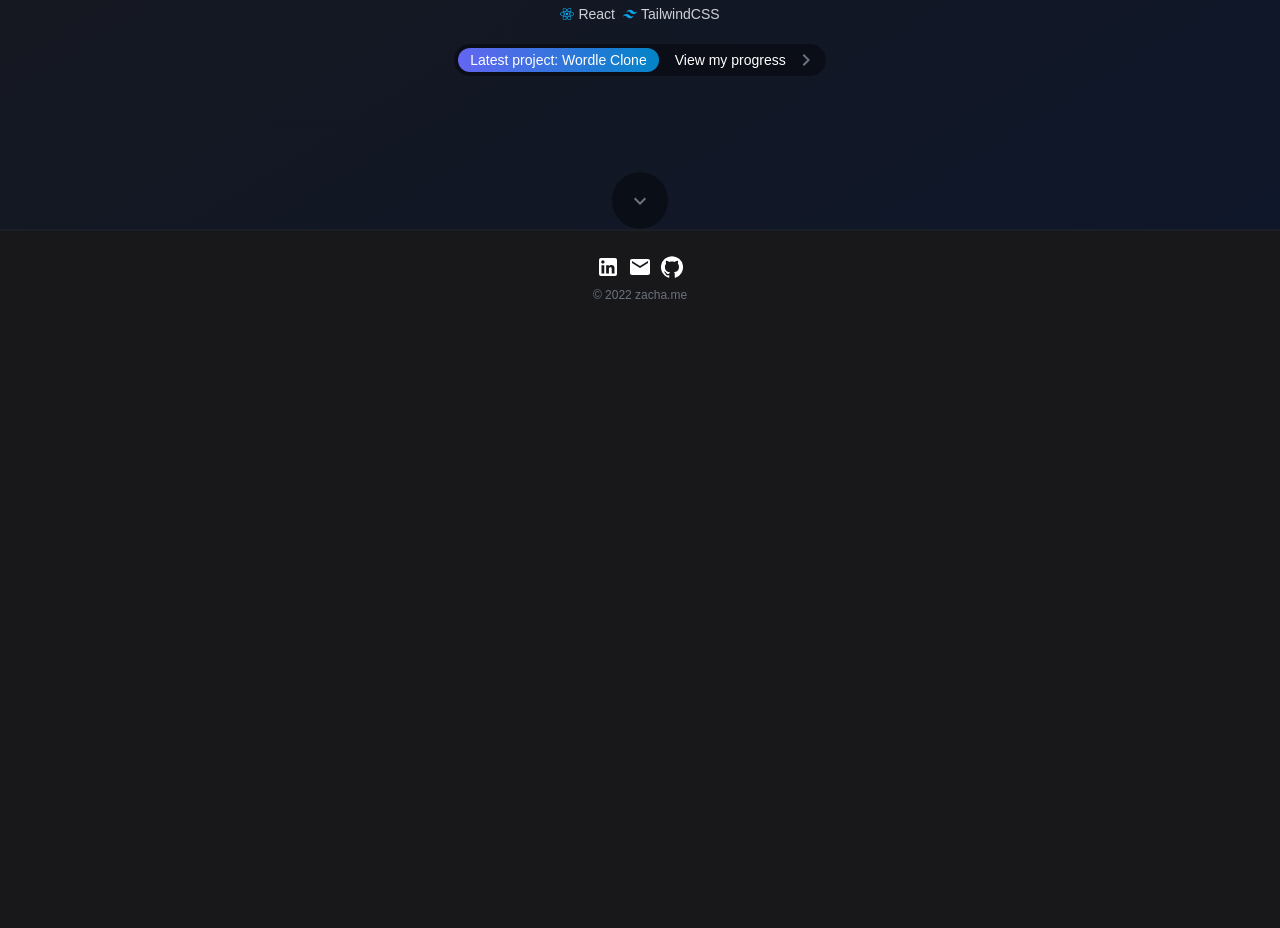
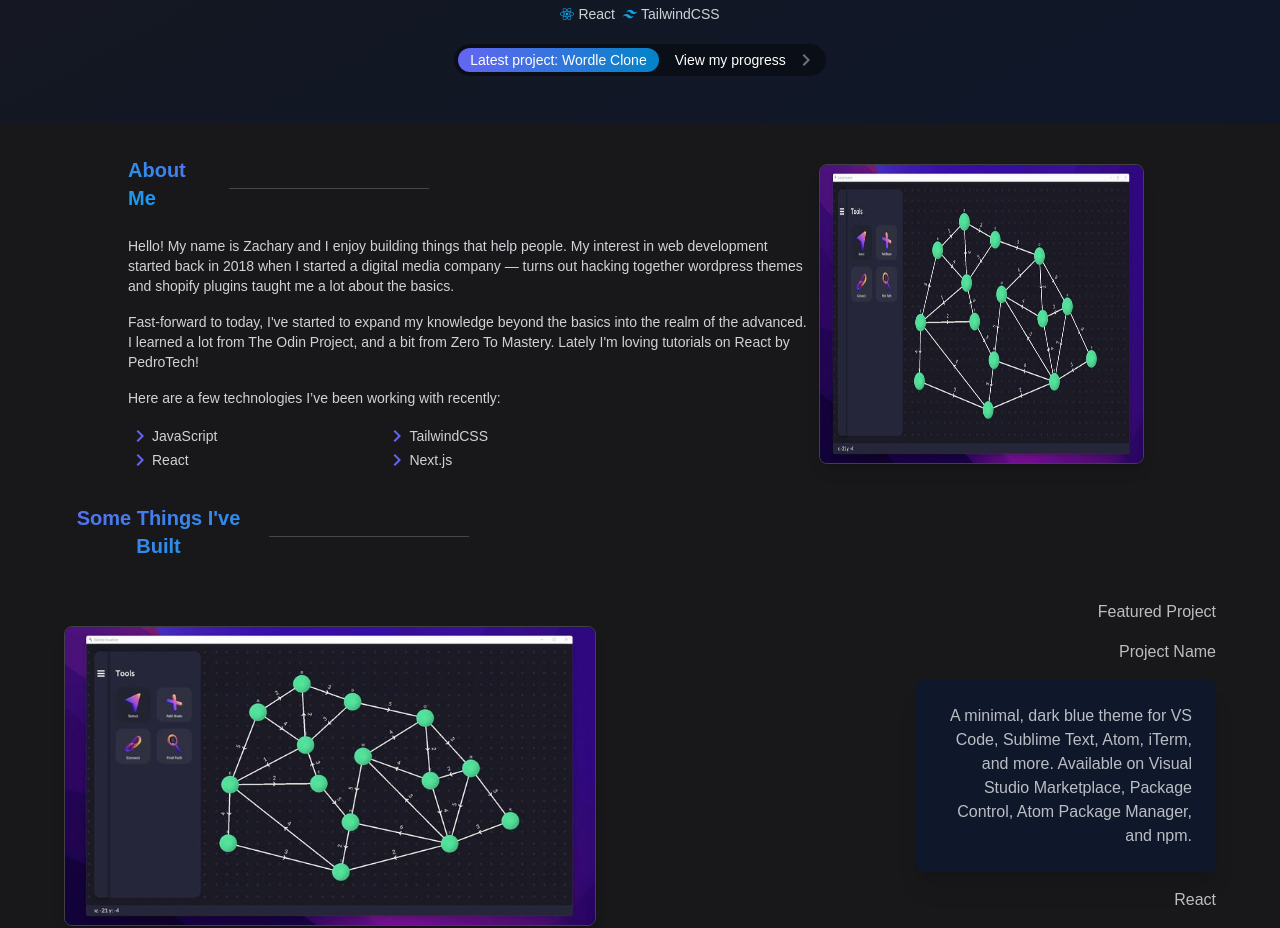
Before and after one commit to zachaxd/portzach, a React (Create React App) app: page / in a window 1280 px wide. Shown: the part 640-1568 px from the top of the page. Before the commit the page ends 967 px from the top, so only its background shows below. Built offline with nearby package versions, Linux system fonts and the light colour scheme.

Commit message:
Add About section layout v1

```diff
--- /dev/null
+++ b/src/Pages/About.jsx
@@ -0,0 +1,65 @@
+import React from 'react'
+import { BsFillPersonFill } from "react-icons/bs";
+import ChevronRight from '@mui/icons-material/ChevronRight';
+import Proj1 from "../assets/proj1.jpg"
+
+function About() {
+  return (
+    <div className='flex px-32 py-8 mx-auto items-center text-gray-200/90'>
+        {/* Text container */}
+        <div className='text-left w-2/3'>
+    {/* Header */}
+    <div className='flex items-center mb-4 gap-4'>
+         <h2 className='font-extrabold -mt-2 py-2 text-transparent text-xl
+                  bg-clip-text bg-gradient-to-bl w-[85px] from-indigo-500 to-sky-500'>
+                   About Me
+                </h2>
+        <span className='bg-white/20 w-[200px] h-[1px]'></span>
+    </div>
+        <div className='flex gap-4 flex-col text-sm'>
+        <p>
+            Hello! My name is Zachary and I enjoy building things that help people.
+            My interest in web development started back in 2018 when I started a digital media company — turns out hacking together wordpress themes and shopify plugins taught me a lot about the basics.
+        </p>
+        <p>
+        Fast-forward to today, I've started to expand my knowledge beyond the basics into the realm of the advanced. I learned a lot from The Odin Project, and a bit from Zero To Mastery. Lately I'm loving tutorials on React by PedroTech!
+        </p>
+        <p>
+        Here are a few technologies I’ve been working with recently:
+        </p>
+        </div>
+            {/* Tech container */}
+            <div className='flex justify-between mt-4 w-[360px]'>
+                {/* Left */}
+                <div className='flex flex-col'>
+                    <div className='flex items-center text-sm'>
+                        <ChevronRight className='text-indigo-500'/>
+                        <p>JavaScript</p>
+                    </div>
+                    <div className='flex items-center text-sm'>
+                        <ChevronRight className='text-indigo-500'/>
+                        <p>React</p>
+                    </div>
+                </div>
+                {/* Right */}
+                <div className='flex flex-col'>
+                <div className='flex items-center text-sm'>
+                        <ChevronRight className='text-indigo-500'/>
+                        <p>TailwindCSS</p>
+                    </div>
+                    <div className='flex items-center text-sm'>
+                        <ChevronRight className='text-indigo-500'/>
+                        <p>Next.js</p>
+                    </div>
+                </div>
+            </div>
+        </div>
+        {/* Img container */}
+        <div className='flex w-1/3 items-center justify-center p-2'>
+            <img src={Proj1} alt="" className='w-full h-[300px] rounded-lg shadow-lg border border-gray-200/20'/>
+        </div>
+    </div>
+  )
+}
+
+export default About
--- /dev/null
+++ b/src/Pages/FeaturedProjects.jsx
@@ -0,0 +1,53 @@
+import React from 'react'
+import GitHubIcon from '@mui/icons-material/GitHub';
+import GitHub from '@mui/icons-material/GitHub';
+import Proj1 from "../assets/proj1.jpg"
+
+function FeaturedProjects() {
+  return (
+    <div className='flex-col mx-auto w-full px-16'>
+         <div className='flex items-center mb-8 gap-4'>
+            <h2 className='font-extrabold -mt-2 py-2 text-transparent w-[189px] text-xl
+                  bg-clip-text bg-gradient-to-br from-indigo-500 to-sky-500'>
+                   Some Things I've Built
+            </h2>
+             <span className='bg-white/20 w-[200px] h-[1px] flex'></span>
+        </div>
+        {/* content container */}
+        <div className='flex items-center justify-between text-gray-200/80'>
+            {/* img container */}
+            <div className=''>
+                <img src={Proj1} className='w-full h-[300px] rounded-lg shadow-lg border border-gray-200/20' alt="" />
+            </div>
+            {/* Description container */}
+            <div className='flex flex-col gap-4 text-right'>
+                <p>
+                    Featured Project
+                </p>
+                <h1>
+                    Project Name
+                </h1>
+                {/* Description */}
+                <div className='rounded-lg bg-slate-900 shadow-xl p-6 max-w-[300px]'>
+                A minimal, dark blue theme for VS Code, Sublime Text, Atom, iTerm, and more. Available on Visual Studio Marketplace, Package Control, Atom Package Manager, and npm.
+                </div>
+                {/* Skills Used */}
+                <div>
+                    React
+                </div>
+                {/* Buttons */}
+                <div className='gap-4'>
+                <button className='text-white hover:text-indigo-500'>
+                    <GitHubIcon />
+                </button>
+                <button className='text-white hover:text-indigo-500'>
+                    <GitHubIcon />
+                </button>
+                </div>
+            </div>
+        </div>
+    </div>
+  )
+}
+
+export default FeaturedProjects
--- a/src/Pages/Home.jsx
+++ b/src/Pages/Home.jsx
@@ -7,15 +7,17 @@ import ChevronRight from '@mui/icons-material/ChevronRight';
 import { FaReact } from 'react-icons/fa';
 import {SiTailwindcss} from 'react-icons/si';
 import bg from '../assets/endless-clouds.svg'
+import About from './About';
+import FeaturedProjects from './FeaturedProjects';
 
 function Home() {
 
   const current = new Date();
   const date = `${current.getMonth()+1}/${current.getDate()}/${current.getFullYear()}`;
   return (
-    <div className='flex flex-col w-full min-h-screen shadow-xl items-center justify-center bg-gradient-to-br from-zinc-900 to-slate-900'>
+    <div className='flex flex-col w-full min-h-screen items-center justify-center'>
       {/* about */}
-      <div className="w-full flex items-center justify-center p-12 flex items-center">
+      <div className="w-full flex items-center justify-center p-12 bg-gradient-to-br from-zinc-900 to-slate-900">
           <div className=" z-20 flex gap-2 flex-col w-full items-center justify-center h-full">
               <div className="text-white font-md text-xl flex-col flex ">
                 Hello, my name is
@@ -27,7 +29,7 @@ function Home() {
               <div className="text-gray-200/90 text-md max-w-[540px] mt-4 font-medium">
               I'm a front end developer that specializes in building
               <span className='text-transparent
-                  bg-clip-text bg-gradient-to-bl from-indigo-500 to-sky-500 font-semibold'> exceptional</span> digital experiences.  I have a passion for writing high quality, efficient code that achieves elegant solutions. </div>
+                  bg-clip-text bg-gradient-to-bl from-indigo-500 to-sky-500 font-semibold'> exceptional</span> digital experiences.  I have a passion for creating efficient products that achieve elegant solutions. </div>
               {/* line */}
               <div className='h-[200px] w-[1px] bg-gray-200/50 items-center my-8 mx-auto'></div>
               {/* Project Modal */}
@@ -38,7 +40,7 @@ function Home() {
 {/* Current Project */}
                 <span>Currently, I’m focused on building a <span className='underline underline-offset-2 decoration-indigo-500/80'> wordle clone</span>
             <span> using: <div className='flex items-center justify-center my-1 gap-2'><FaReact className='text-sky-500 -mr-1'/> <p>React</p><SiTailwindcss className='text-sky-500 -mr-1'/><p>TailwindCSS</p></div></span></span></h2>
-              <a href="#" className="inline-flex items-center rounded-full bg-black/40 p-1 pr-2 m-2 text-white hover:text-gray-200 hover:bg-black/90 sm:text-base lg:text-sm xl:text-base">
+              <a href="/projects" className="inline-flex items-center rounded-full bg-black/40 p-1 pr-2 m-2 text-white hover:text-gray-200 hover:bg-black/90 sm:text-base lg:text-sm xl:text-base">
                       <span className="rounded-full bg-gradient-to-r from-indigo-500 to-sky-600 px-3 py-0.5 text-sm font-md leading-5 text-white">
                         Latest project: Wordle Clone
                       </span>
@@ -50,7 +52,8 @@ function Home() {
 
 
       </div>
-      <button className='p-4 rounded-full bg-black/40 mt-12 hover:pt-8 duration-150'><ChevronRight className="h-5 w-5 text-gray-500 rotate-90" aria-hidden="true" /></button>
+    <About />
+    <FeaturedProjects />
     </div>
   )
 }
--- a/src/components/Navbar.jsx
+++ b/src/components/Navbar.jsx
@@ -16,6 +16,7 @@ function Navbar() {
         {/* links */}
           <ul className='hidden md:flex block transition rounded-full bg-white/90 px-4 py-2 gap-6 text-sm font-medium text-zinc-800 shadow-lg shadow-zinc-800/5 ring-1 ring-zinc-900/5 backdrop-blur dark:bg-zinc-800/90 dark:text-zinc-200 dark:ring-white/10'>
         <li><NavLink exact to="/" className={splitLocation[1] === "" ? "text-indigo-500" : ""}>Home</NavLink></li>
+        <li><NavLink to="/about" className={splitLocation[1] === "about" ? "text-indigo-500" : ""}>About</NavLink></li>
         <li><NavLink to="/projects" className={splitLocation[1] === "projects" ? "text-indigo-500" : ""}>Projects</NavLink></li>
         <li><NavLink to="/experience" className={splitLocation[1] === "experience" ? "text-indigo-500" : ""}>Experience</NavLink></li>
         </ul>
```
